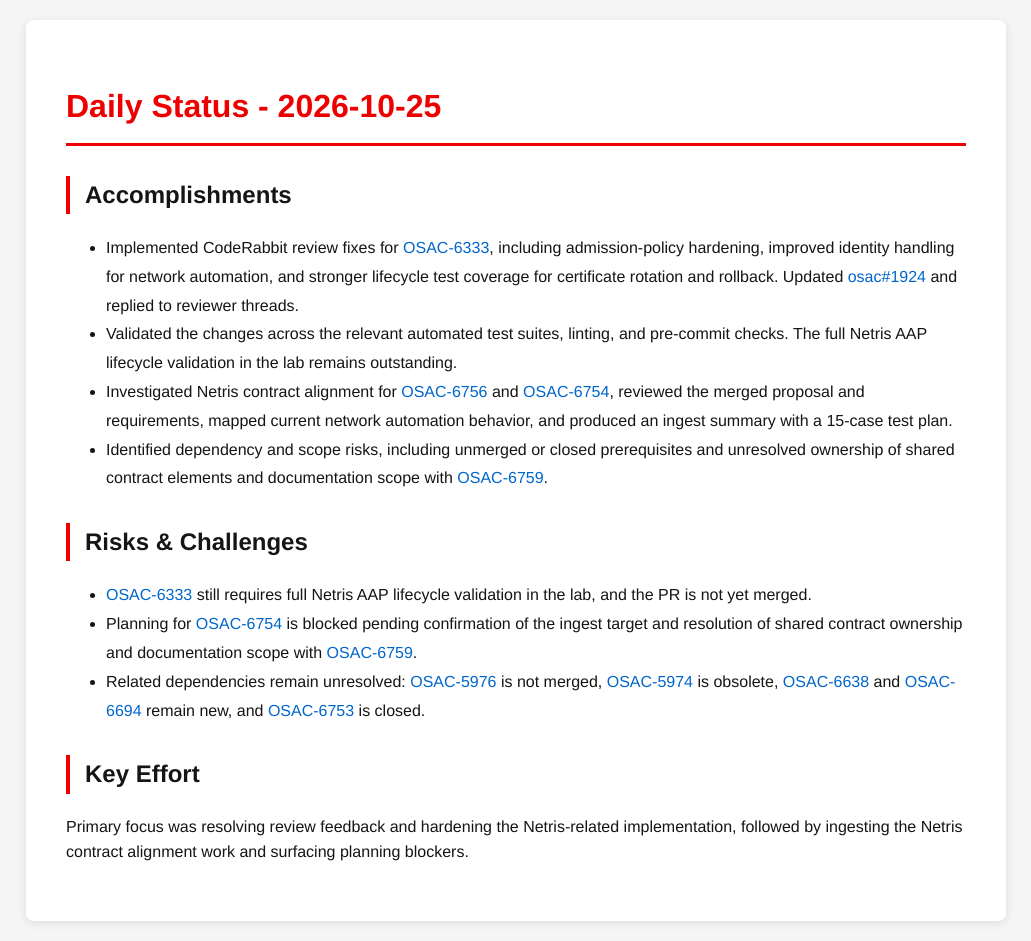
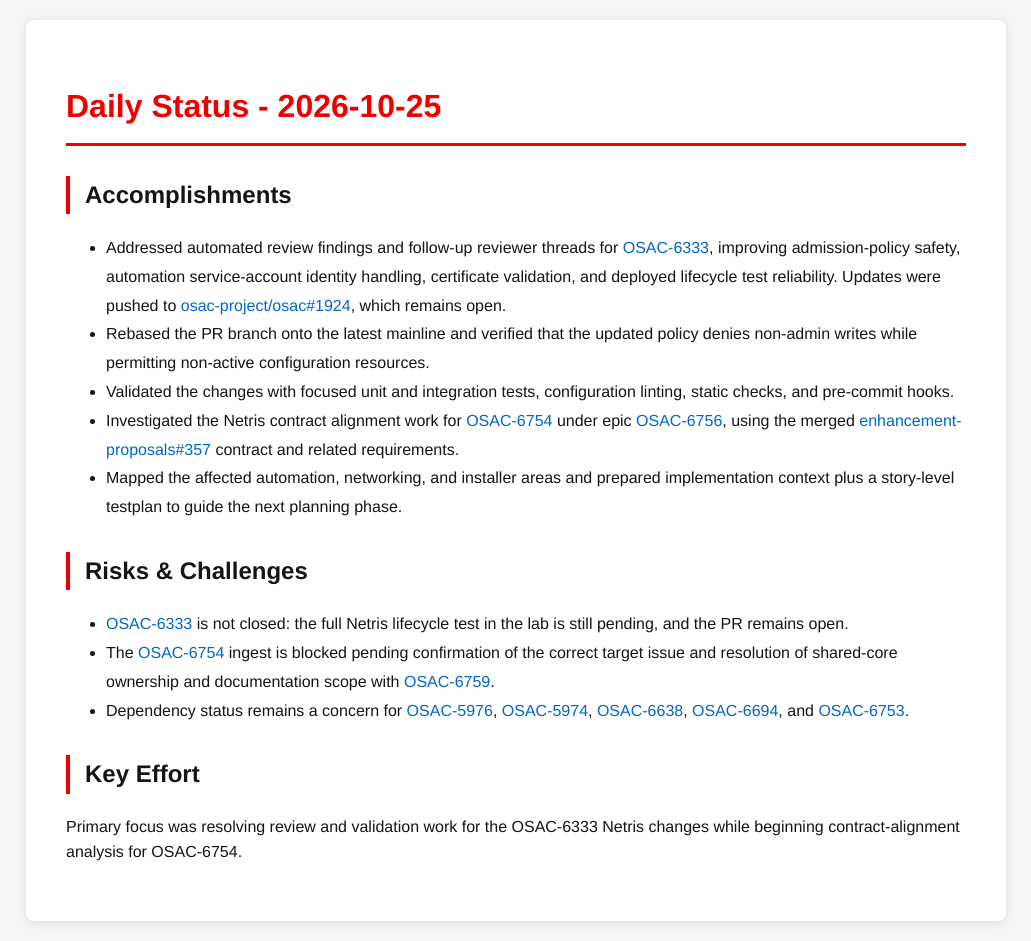
Before and after one commit to tzvatot/daily-status, a Jekyll site: the page built from 2026-10-25.md, in a window 1280 px wide. Shown: the whole page, without its empty margins (124-1155 px from the left). Built offline with Jekyll 4.4.1, drawn with Linux system fonts in a browser that asks for light colours.

Commit message:
Daily status update - 2026-10-25

```diff
--- a/2026-10-25.md
+++ b/2026-10-25.md
@@ -7,15 +7,16 @@ date: 2026-10-25
 # Daily Status - 2026-10-25
 
 ## Accomplishments
-- Implemented CodeRabbit review fixes for [OSAC-6333](https://redhat.atlassian.net/browse/OSAC-6333), including admission-policy hardening, improved identity handling for network automation, and stronger lifecycle test coverage for certificate rotation and rollback. Updated [osac#1924](https://github.com/osac-project/osac/pull/1924) and replied to reviewer threads.
-- Validated the changes across the relevant automated test suites, linting, and pre-commit checks. The full Netris AAP lifecycle validation in the lab remains outstanding.
-- Investigated Netris contract alignment for [OSAC-6756](https://redhat.atlassian.net/browse/OSAC-6756) and [OSAC-6754](https://redhat.atlassian.net/browse/OSAC-6754), reviewed the merged proposal and requirements, mapped current network automation behavior, and produced an ingest summary with a 15-case test plan.
-- Identified dependency and scope risks, including unmerged or closed prerequisites and unresolved ownership of shared contract elements and documentation scope with [OSAC-6759](https://redhat.atlassian.net/browse/OSAC-6759).
+- Addressed automated review findings and follow-up reviewer threads for [OSAC-6333](https://redhat.atlassian.net/browse/OSAC-6333), improving admission-policy safety, automation service-account identity handling, certificate validation, and deployed lifecycle test reliability. Updates were pushed to [osac-project/osac#1924](https://github.com/osac-project/osac/pull/1924), which remains open.
+- Rebased the PR branch onto the latest mainline and verified that the updated policy denies non-admin writes while permitting non-active configuration resources.
+- Validated the changes with focused unit and integration tests, configuration linting, static checks, and pre-commit hooks.
+- Investigated the Netris contract alignment work for [OSAC-6754](https://redhat.atlassian.net/browse/OSAC-6754) under epic [OSAC-6756](https://redhat.atlassian.net/browse/OSAC-6756), using the merged [enhancement-proposals#357](https://github.com/osac-project/enhancement-proposals/pull/357) contract and related requirements.
+- Mapped the affected automation, networking, and installer areas and prepared implementation context plus a story-level testplan to guide the next planning phase.
 
 ## Risks & Challenges
-- [OSAC-6333](https://redhat.atlassian.net/browse/OSAC-6333) still requires full Netris AAP lifecycle validation in the lab, and the PR is not yet merged.
-- Planning for [OSAC-6754](https://redhat.atlassian.net/browse/OSAC-6754) is blocked pending confirmation of the ingest target and resolution of shared contract ownership and documentation scope with [OSAC-6759](https://redhat.atlassian.net/browse/OSAC-6759).
-- Related dependencies remain unresolved: [OSAC-5976](https://redhat.atlassian.net/browse/OSAC-5976) is not merged, [OSAC-5974](https://redhat.atlassian.net/browse/OSAC-5974) is obsolete, [OSAC-6638](https://redhat.atlassian.net/browse/OSAC-6638) and [OSAC-6694](https://redhat.atlassian.net/browse/OSAC-6694) remain new, and [OSAC-6753](https://redhat.atlassian.net/browse/OSAC-6753) is closed.
+- [OSAC-6333](https://redhat.atlassian.net/browse/OSAC-6333) is not closed: the full Netris lifecycle test in the lab is still pending, and the PR remains open.
+- The [OSAC-6754](https://redhat.atlassian.net/browse/OSAC-6754) ingest is blocked pending confirmation of the correct target issue and resolution of shared-core ownership and documentation scope with [OSAC-6759](https://redhat.atlassian.net/browse/OSAC-6759).
+- Dependency status remains a concern for [OSAC-5976](https://redhat.atlassian.net/browse/OSAC-5976), [OSAC-5974](https://redhat.atlassian.net/browse/OSAC-5974), [OSAC-6638](https://redhat.atlassian.net/browse/OSAC-6638), [OSAC-6694](https://redhat.atlassian.net/browse/OSAC-6694), and [OSAC-6753](https://redhat.atlassian.net/browse/OSAC-6753).
 
 ## Key Effort
-Primary focus was resolving review feedback and hardening the Netris-related implementation, followed by ingesting the Netris contract alignment work and surfacing planning blockers.
+Primary focus was resolving review and validation work for the OSAC-6333 Netris changes while beginning contract-alignment analysis for OSAC-6754.
```
